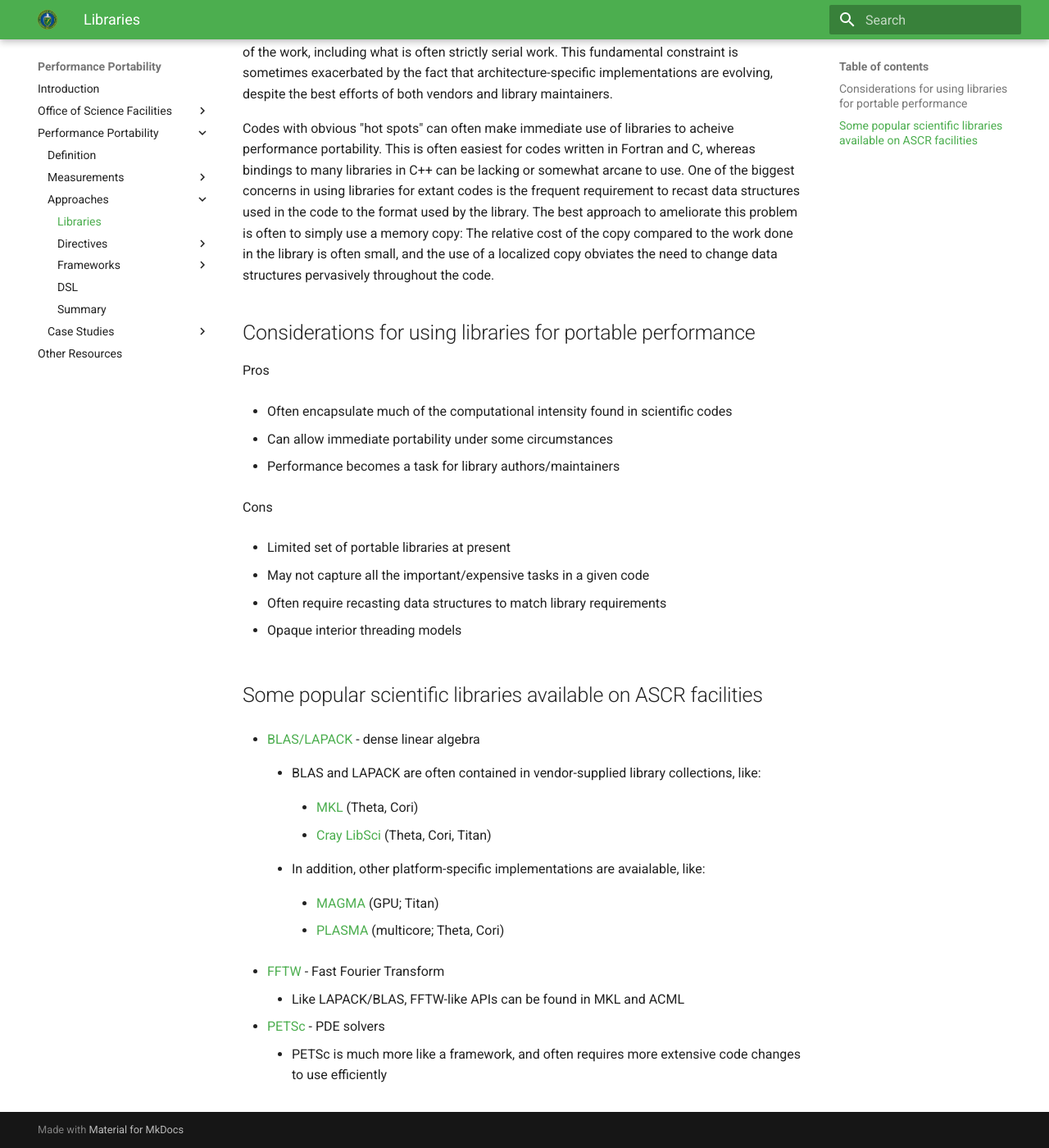
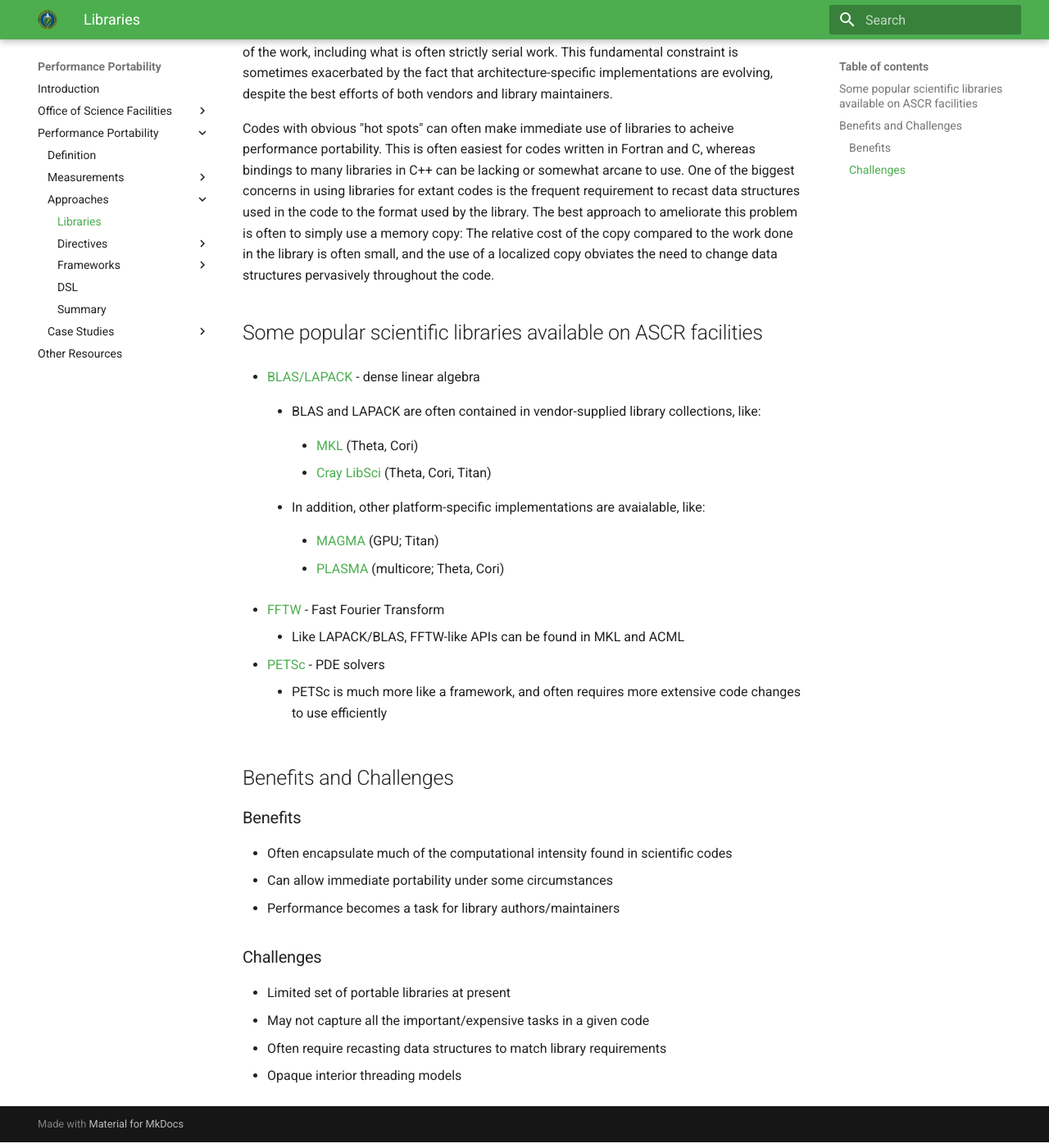
Before and after one commit to jrdeslippe/perfportsite, an MkDocs documentation site: the page built from docs/perfport/libraries/index.md, in a window 1280 px wide and 1400 px high, scrolled down 647 px. Shown: the whole window at 82% size. Built offline with MkDocs 1.6.1 and Material for MkDocs 9.7.7, drawn with Linux system fonts in a browser that asks for light colours; old or Windows-style settings are respelled for this version of MkDocs; some of the changed lines change nothing that is shown.

Commit message:
Libraries: move benefits/challenges section to the end
This makes the Libraries page look more like the other pages.

```diff
--- a/docs/perfport/libraries/index.md
+++ b/docs/perfport/libraries/index.md
@@ -34,26 +34,6 @@ The best approach to ameliorate this problem is often to simply use a memory cop
 copy compared to the work done in the library is often small, and the use of a localized copy obviates the
 need to change data structures pervasively throughout the code.
 
-## Considerations for using libraries for portable performance
-
-Pros
-
-* Often encapsulate much of the computational intensity found in scientific codes
-
-* Can allow immediate portability under some circumstances
-
-* Performance becomes a task for library authors/maintainers
-
-Cons
-
-* Limited set of portable libraries at present
-
-* May not capture all the important/expensive tasks in a given code
-
-* Often require recasting data structures to match library requirements
-
-* Opaque interior threading models
-
 ## Some popular scientific libraries available on ASCR facilities
 
 * [BLAS/LAPACK](http://www.netlib.org/lapack/) - dense linear algebra
@@ -77,3 +57,19 @@ Cons
 * [PETSc](https://www.mcs.anl.gov/petsc/) - PDE solvers
 
     - PETSc is much more like a framework, and often requires more extensive code changes to use efficiently
+
+
+## Benefits and Challenges
+
+### Benefits
+
+* Often encapsulate much of the computational intensity found in scientific codes
+* Can allow immediate portability under some circumstances
+* Performance becomes a task for library authors/maintainers
+
+### Challenges
+
+* Limited set of portable libraries at present
+* May not capture all the important/expensive tasks in a given code
+* Often require recasting data structures to match library requirements
+* Opaque interior threading models
```
